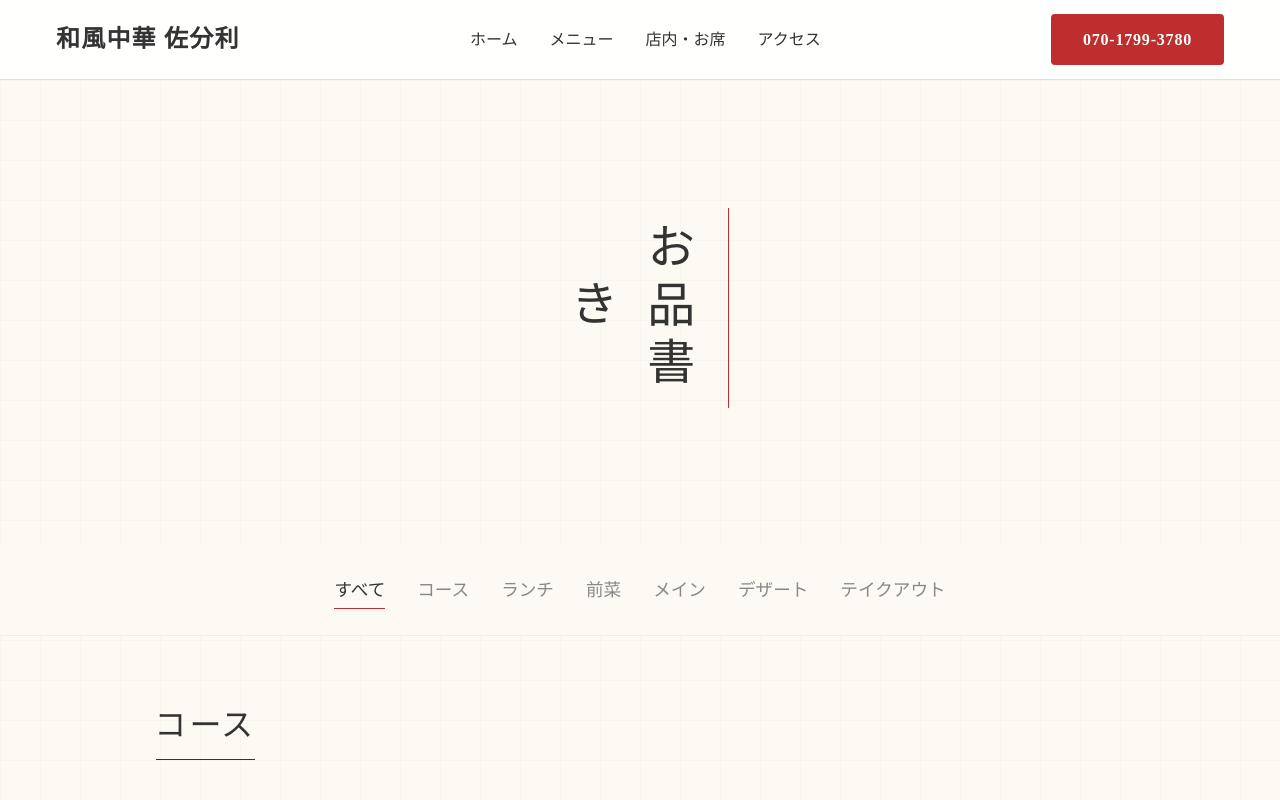
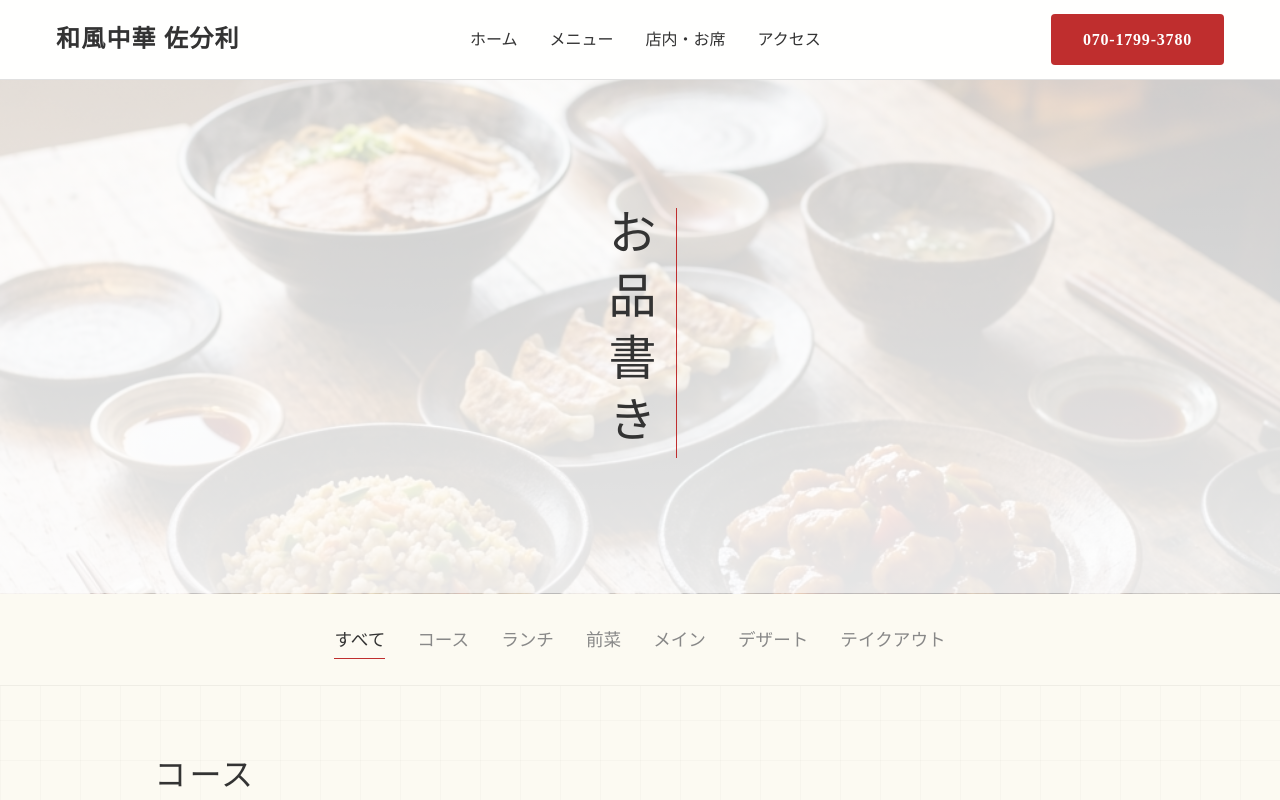
Before and after one commit to por-lgtm/saburi, a Next.js app: page /menu in a window 1280 px wide. Shown: the top 800 px of the page. Built offline with nearby package versions, Linux system fonts and the light colour scheme.

Commit message:
chore: Update homepage hero image

```diff
--- a/src/app/menu/page.module.css
+++ b/src/app/menu/page.module.css
@@ -18,6 +18,12 @@
     text-align: center;
     margin-bottom: 0;
     position: relative;
+
+    /* Background Image Settings */
+    background-image: linear-gradient(rgba(255, 255, 255, 0.8), rgba(255, 255, 255, 0.9)), url('/images/hero_bg.png');
+    /* Re-using hero bg for now as a fallback with overlay */
+    background-size: cover;
+    background-position: center;
 }
 
 .title {
@@ -25,18 +31,23 @@
     margin-bottom: 2rem;
     font-family: var(--font-serif);
     font-weight: 500;
-    letter-spacing: 0.2em;
+    letter-spacing: 0.3em;
+    /* Increased spacing */
 
     /* Vertical writing style */
     writing-mode: vertical-rl;
     text-orientation: upright;
     margin: 0 auto 2rem;
-    height: 200px;
-    /* Adjust height for vertical text */
+    height: auto;
+    /* Allow auto height */
+    min-height: 250px;
+    /* Ensure enough height */
     display: inline-block;
     border-right: 1px solid var(--c-red);
     /* Vertical accent line next to title */
     padding-right: 1.5rem;
+    line-height: 1;
+    /* Reset line height to prevent width expansion */
 }
 
 .subtitle {
--- a/src/app/page.js
+++ b/src/app/page.js
@@ -37,7 +37,7 @@ export default function Home() {
     <div className={styles.main}>
       {/* Hero Section */}
       {/* Hero Section */}
-      <section className={styles.hero} style={{ backgroundImage: 'url(/images/hero_bg.png)', backgroundSize: 'cover', backgroundPosition: 'center' }}>
+      <section className={styles.hero} style={{ backgroundImage: 'url(/images/hero_bg_new.jpg)', backgroundSize: 'cover', backgroundPosition: 'center' }}>
         <div className={styles.heroOverlay}></div>
         <div className={styles.heroContent}>
           <h2 className={styles.heroTitle}>美山の四季を、<br />中華で味わう。</h2>
```
Also changed, not shown: public/images/hero_bg_new.jpg (added).
